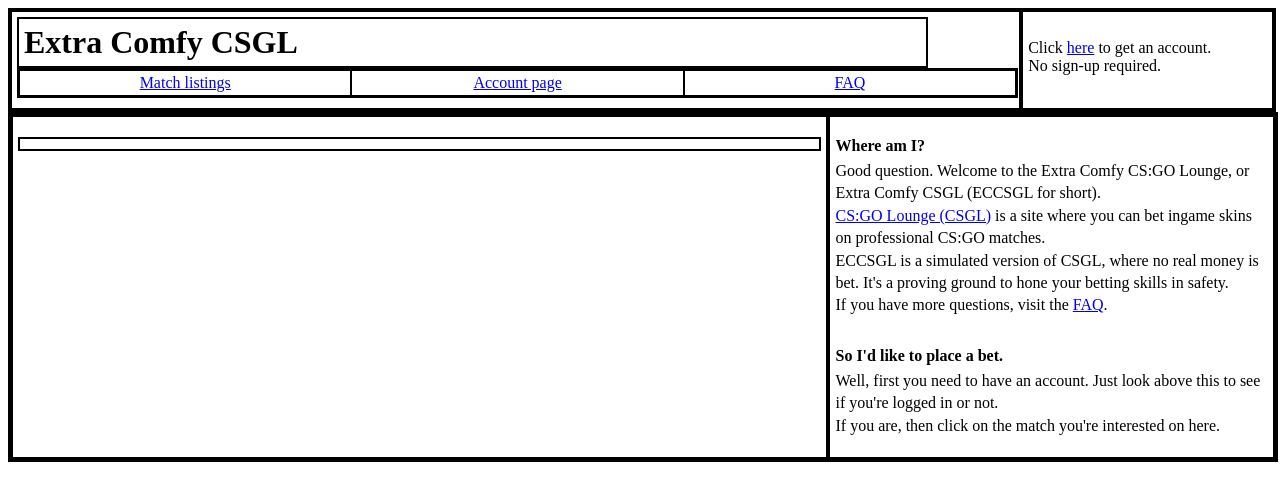
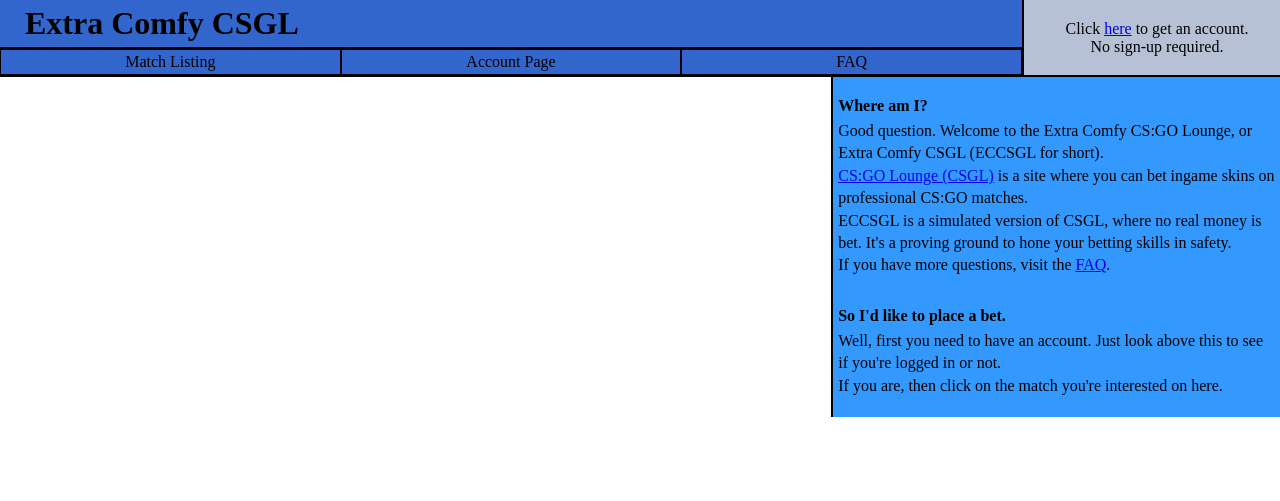
Before and after one commit to ECCSGL/comfy-beta, a Django app: template eccsgl/comfy/templates/slash_all_matches.html in a window 1280 px wide. Shown: the top 501 px of the page. Run offline with Django 3.2, Linux system fonts and the light colour scheme; the template is opened without the code that fills it, so the values that code supplies are empty.

Commit message:
I suck at CSS, part

```diff
--- a/eccsgl/comfy/static/eccsgl.css
+++ b/eccsgl/comfy/static/eccsgl.css
@@ -1,28 +1,32 @@
 /*Header stuff */
+body {
+margin:0px;
+}
 #eccsgl_header {
-width:100%;height:100px;border-style:solid;border-width:2px;display:table;
+width:100%;display:table;
 }
 
 #main_header {
-width:80%;display:inline-block;border-style:solid;border-width:2px;padding:5px;display:table-cell;
+width:80%;display:inline-block;border-right:2px solid black; display:table-cell;
+background-color:#3366cc;
 }
 
 #eccsgl_title {
-border-style:solid;border-width:2px;padding:5px;width:90%;
+padding:5px;width:90%;
 font-size:xx-large;
 font-weight:bold;
+padding-left:25px;
 }
 
 #navbar-container {
 display:table-cell;
-width:90%;
 }
 
 #navbar {
-border-style:solid;border-width:2px;display:table;width:100%;
+border-style:solid;border-width:2px;border-left:0px solid black;border-right:0px solid black;display:table;width:100%;
 }
 
-.navbar_item {
+.navbar_wrapper {
 display:table-cell;
 border-width:1px;
 border-style:solid;
@@ -32,22 +36,38 @@
 text-align:center;
 }
 
+.navbar_item {
+
+}
+
+.navbar_wrapper A:link {text-decoration: none;color:initial;}
+.navbar_wrapper A:visited {text-decoration: none;color:initial;}
+.navbar_wrapper A:active {text-decoration: none; color:initial;}
+.navbar_wrapper A:hover {text-decoration:none; color:initial;}
+
+
 #side_header {
-width:20%;display:table-cell;border-style:solid;border-width:2px;padding:5px;
+width:20%;display:table-cell;padding-left:10px;
+background-color:#B6C1D6;
+text-align:center;
+vertical-align:middle;
+border-bottom:2px solid black;
 }
 
 /* main template stuff */
 
 #main_page_area {
-width:100%;overflow:auto;display:table;table-layout:fixed;border-style:solid;border_width:2px;position:relative;
+width:100%;overflow:auto;display:table;table-layout:fixed;position:relative;
 }
 
 #main_content {
-word-wrap:break-word;display:table-cell;width:65%;border-style:solid;border-width:2px;padding:5px;
+word-wrap:break-word;display:table-cell;width:65%;padding:10px;
+background-color:white;
 }
 
 #sidebar_content {
-word-wrap:break-word;display:table-cell;width:35%;border-style:solid;border-width:2px;padding:5px;
+word-wrap:break-word;display:table-cell;width:35%;border-left:2px solid black;padding:5px;
+background-color:#3399FF;
 }
 
 /* Sidebar questions + answers */
@@ -80,8 +100,6 @@
 
 /* State handling messages */
 #statedata {
-border-style:solid; /* For illustrative purposes - will be removed */
-border-width:2px; /* For illustrative purposes - will be removed */
 padding-bottom:10px;
 }
 
@@ -92,7 +110,7 @@
 /* match CSS */
 .match {
 padding:10px;
-padding-bottom:40px;
+padding-bottom:20px;
 margin:15px;
 border-style:solid;
 border-width:2px
--- a/eccsgl/comfy/templates/eccsgl_header.html
+++ b/eccsgl/comfy/templates/eccsgl_header.html
@@ -5,21 +5,28 @@
         </div>
         <div id="navbar_container">
         <div id="navbar">
-            <div class="navbar_item">
-                <a href="/all_matches">
-                    Match listings
+            <div class="navbar_wrapper">
+                <a href="/">
+                    <div class="navbar_item">
+                            Match Listing
+                    </div>
                 </a>
             </div>
-            <div class="navbar_item">
-                <a href="/account/">
-                    Account page
+            <div class="navbar_wrapper">
+                <a href="/faq/">
+                    <div class="navbar_item">
+                            Account Page
+                    </div>
                 </a>
             </div>
-            <div class="navbar_item">
+            <div class="navbar_wrapper">
                 <a href="/faq/">
-                    FAQ
+                    <div class="navbar_item">
+                            FAQ
+                    </div>
                 </a>
             </div>
+
         </div>
             </div>
     </div>
--- a/eccsgl/comfy/templates/one_match_brief.html
+++ b/eccsgl/comfy/templates/one_match_brief.html
@@ -10,12 +10,12 @@
     <div class="team_matchup">
             <div class="teamtext teamtextleft {% if match_dict.winner == 1 %} gamewinner {% elif match_dict.winner == 3 %} gameclosed {% endif %}">
                 <span class="teamdetail">{{match_dict.team_1_name}}</span>
-                <span class="teamdetail">{{match_dict.team_1_odds}}</span>
+                <span class="teamdetail">{{match_dict.team_1_odds}}%</span>
                 <span class="teamdetail">{% if match_dict.winner == 1 %} WINNER {% elif match_dict.winner == 3 %} CLOSED {% else %} &nbsp; {% endif %}</span>
             </div>
             <div class="teamtext teamtextright {% if match_dict.winner == 2 %} gamewinner {% elif match_dict.winner == 3 %} gameclosed {% endif %}" style="width:35%; float:right; margin-right:10%;">
                 <span class="teamdetail">{{match_dict.team_2_name}}</span>
-                <span class="teamdetail">{{match_dict.team_2_odds}}</span>
+                <span class="teamdetail">{{match_dict.team_2_odds}}%</span>
                 <span class="teamdetail">{% if match_dict.winner == 2 %} WINNER {% elif match_dict.winner == 3 %} CLOSED {% else %} &nbsp; {% endif %}</span>
             </div>
     </div>
--- a/eccsgl/comfy/templates/statedata_block.html
+++ b/eccsgl/comfy/templates/statedata_block.html
@@ -1,3 +1,4 @@
+{% if messages %}
 <div id="statedata">
 {% for m in messages %}
     <div class="state_message">
@@ -23,3 +24,4 @@
     </div>
 {% endfor %}
 </div>
+{% endif %}
```
